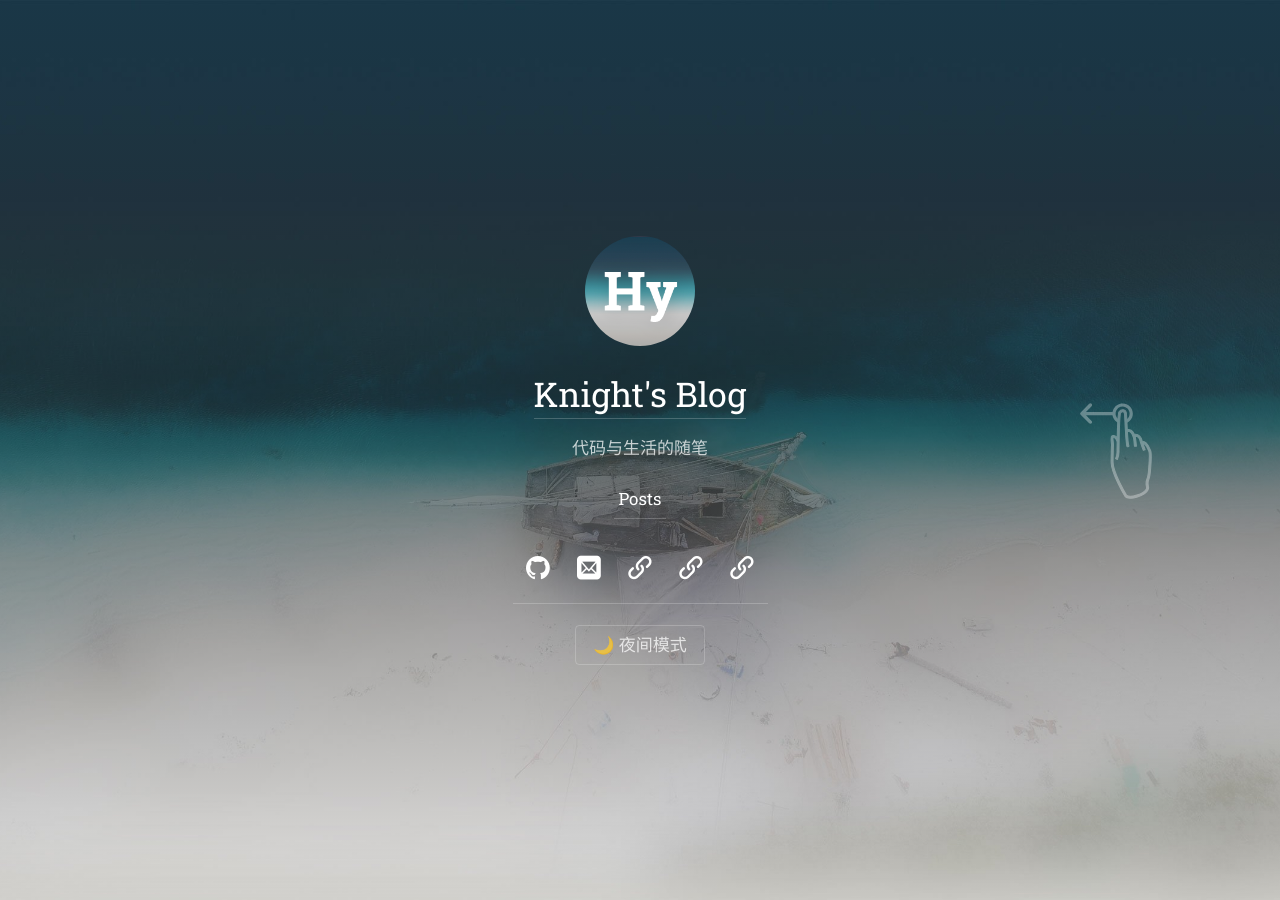
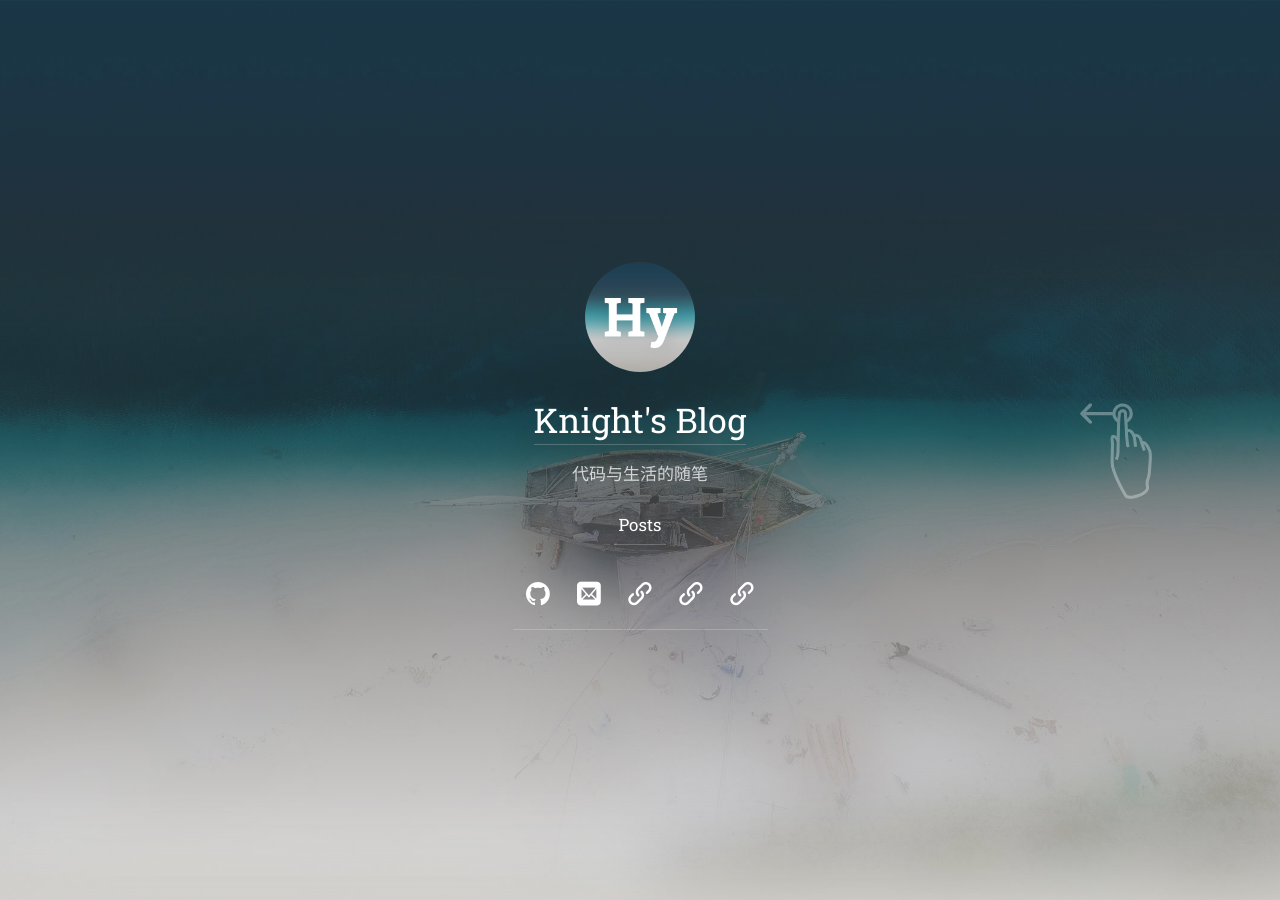
Before and after one commit to Knight-boy/knight-boy.github.io, a Jekyll site: the page built from index.html, in a window 1280 px wide. Built offline with Jekyll 4.4.1, drawn with Linux system fonts in a browser that asks for light colours; some web fonts are replaced; the list of posts is cut into pages by our own code; comment, search, counter and statistics services are not loaded.

Commit message:
refactor: 移除侧栏夜间模式按钮, 顶栏半月图标作为全局唯一入口(全宽度可见)

```diff
--- a/_includes/body/sidebar.html
+++ b/_includes/body/sidebar.html
@@ -41,10 +41,6 @@
       <div class="sidebar-social">
         {% include components/social.html author=author %}
       </div>
-
-      <div class="theme-toggle-wrap">
-        <button id="_theme-toggle" type="button" class="theme-toggle">🌙 夜间模式</button>
-      </div>
     </div>
   </header>
 </hy-drawer>
--- a/_includes/my-scripts.html
+++ b/_includes/my-scripts.html
@@ -239,26 +239,16 @@
       return body.classList.contains('dark-mode');
     }
 
-    function paint() {
-      /* The sidebar button shows a text label; the navbar icon (mobile) is
-         static (icon-contrast fits both modes). */
-      var label = isDark() ? '☀️ 日间模式' : '🌙 夜间模式';
-      var sidebarBtn = d.getElementById('_theme-toggle');
-      if (sidebarBtn) sidebarBtn.textContent = label;
-    }
-
     /* The html-level class was only needed before first paint. */
     d.documentElement.classList.remove('dark-mode-early');
 
     if (body) body.classList[resolve() === 'dark' ? 'add' : 'remove']('dark-mode');
-    paint();
 
-    for (var i = 0; i < btns.length; i++) {
-      btns[i].addEventListener('click', function () {
+    if (btn) {
+      btn.addEventListener('click', function () {
         var next = isDark() ? 'light' : 'dark';
         body.classList[next === 'dark' ? 'add' : 'remove']('dark-mode');
         try { localStorage.setItem(KEY, next); } catch (e) { /* ignore */ }
-        paint();
       });
     }
   }(window, document);
--- a/_sass/my-style.scss
+++ b/_sass/my-style.scss
@@ -148,43 +148,10 @@
   transition: none;
 }
 
-// The toggle button registered in `_includes/body/sidebar.html` and wired up
-// from `_includes/my-scripts.html`.
-.theme-toggle-wrap {
-  margin-top: 0.75rem;
-}
-
-button.theme-toggle {
-  display: inline-block;
-  padding: 0.25rem 1rem;
-
-  font: inherit;
-  font-weight: var(--font-weight-heading);
-  color: rgba(255, 255, 255, 0.75);
-  background: none;
-  border: 1px solid rgba(255, 255, 255, 0.2);
-  border-radius: 0.25rem;
-  cursor: pointer;
-
-  &:hover,
-  &:focus {
-    color: #fff;
-    border-color: rgba(255, 255, 255, 0.8);
-    outline: none;
-  }
-}
-
-// The navbar copy of the toggle (next to the hamburger) is for narrow
-// screens, where the drawer is hidden until opened. Desktop uses the
-// sidebar button instead.
+// The theme toggle lives in the top navbar (next to the hamburger), the
+// single entry point visible on all screen sizes — see `body/menu.html`.
 .theme-toggle-mobile {
   display: inline-block;
-}
-
-@media screen and (min-width: 64em) {
-  .theme-toggle-mobile {
-    display: none;
-  }
 }
 
 // Thicken the back-to-top arrow (icon font strokes are quite thin).
```
Also changed, not shown: other parts of _includes/my-scripts.html (+1 -1 lines).
